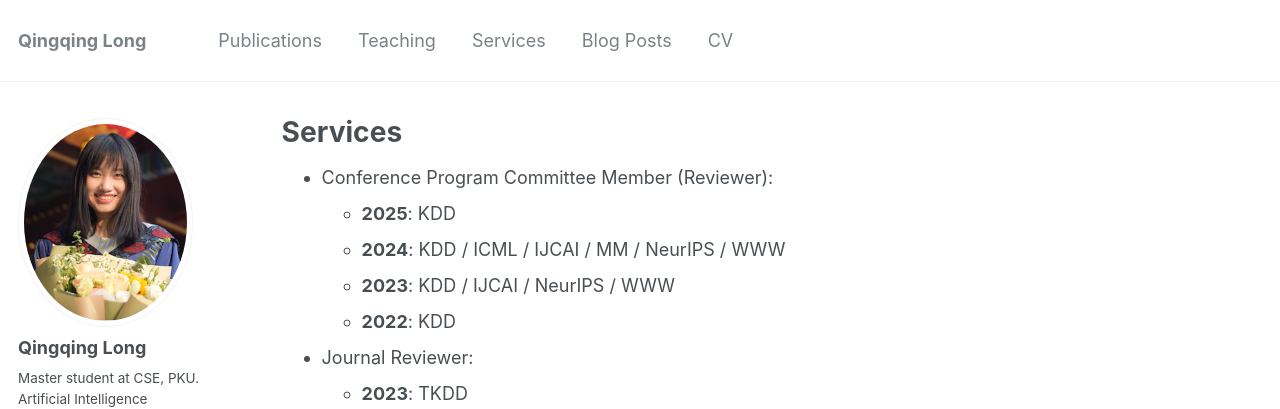
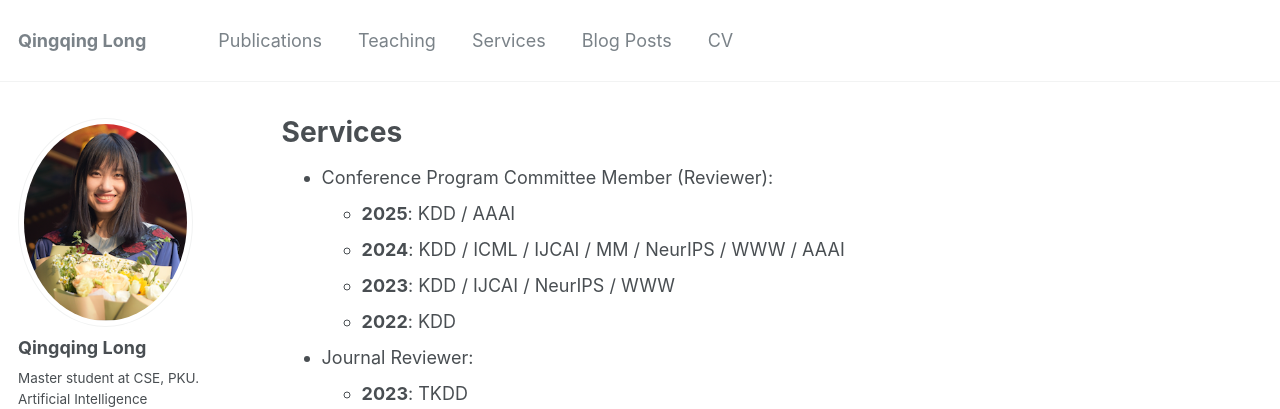
Before and after one commit to YimiAChack/YimiAChack.github.io, a Jekyll site: the page built from _pages/services.md, in a window 1280 px wide. Shown: the top 409 px of the page. Built offline with Jekyll 4.4.1, drawn with Linux system fonts in a browser that asks for light colours.

Commit message:
Update services.md

```diff
--- a/_pages/services.md
+++ b/_pages/services.md
@@ -8,8 +8,8 @@ author_profile: true
 {% include base_path %}
 
 - Conference Program Committee Member (Reviewer):
-    - **2025**: KDD
-    - **2024**: KDD / ICML / IJCAI / MM / NeurIPS / WWW
+    - **2025**: KDD / AAAI
+    - **2024**: KDD / ICML / IJCAI / MM / NeurIPS / WWW / AAAI
     - **2023**: KDD / IJCAI / NeurIPS / WWW
     - **2022**: KDD
 
```
